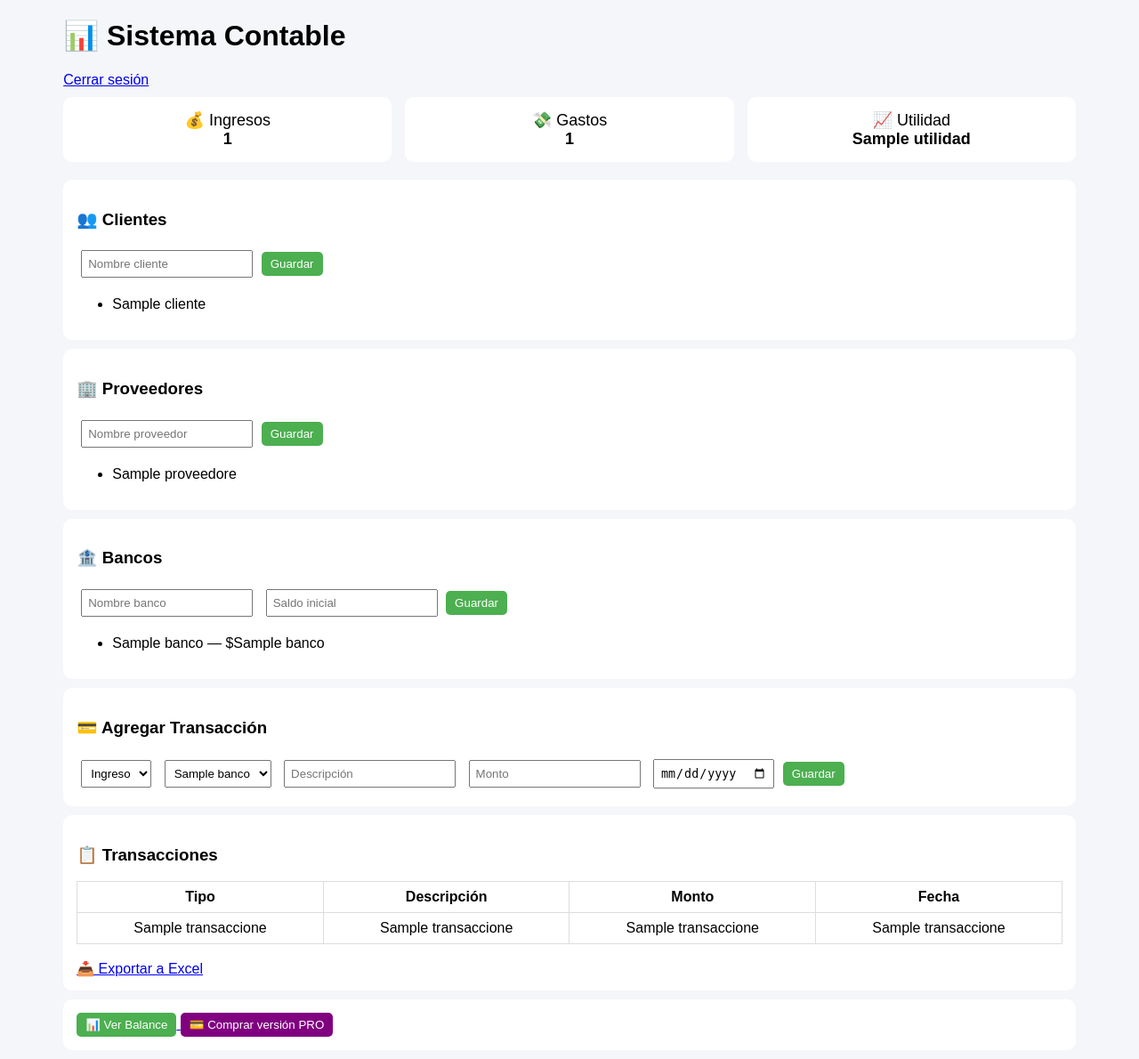
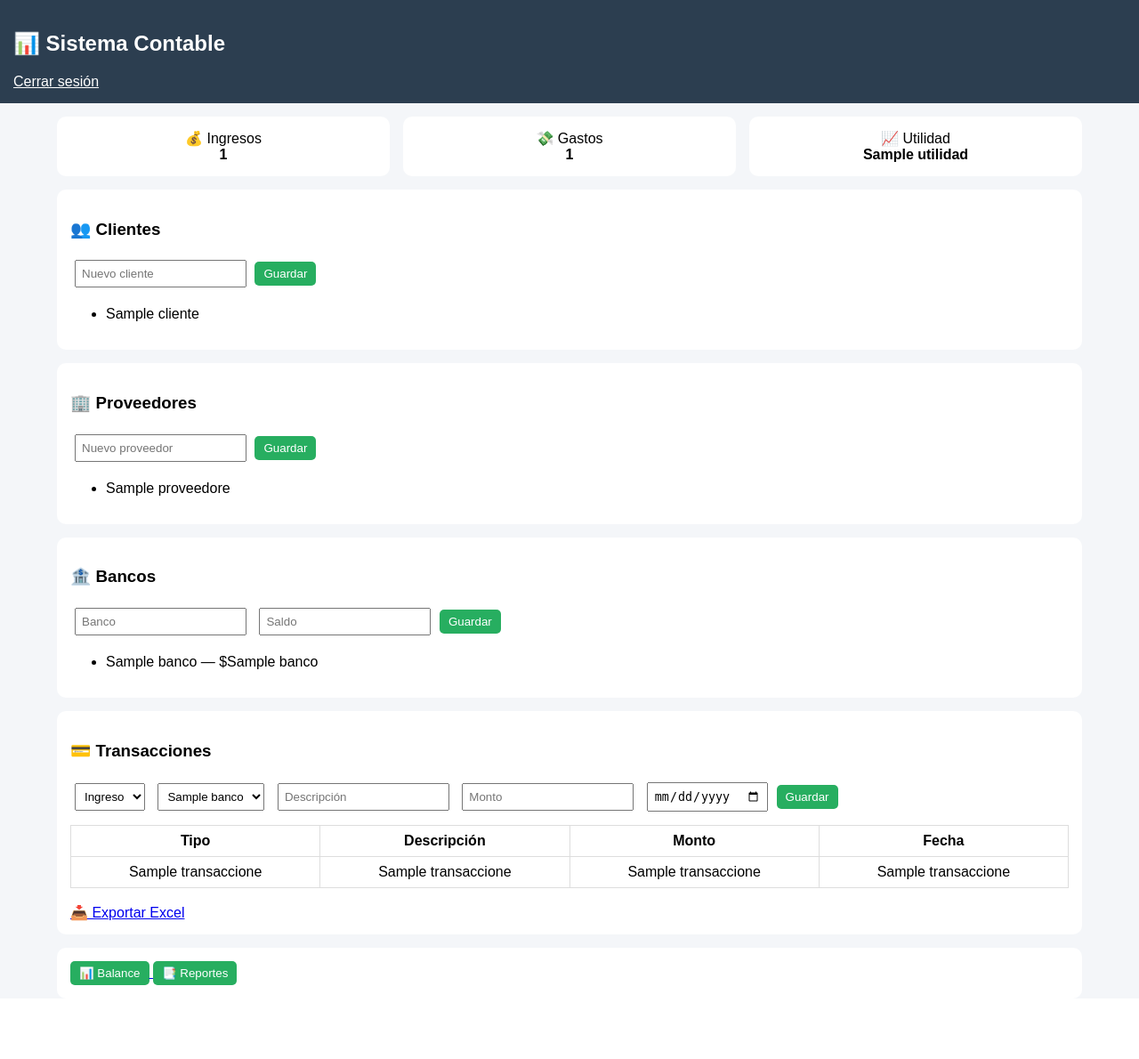
Before and after one commit to dannylix64-ops/sistema-contable, a Flask app: template templates/dashboard.html in a window 1280 px wide. Shown: the whole page at 89% size. After the commit the page ends 1107 px from the top, so only its background shows below. Run offline with Flask 3, Linux system fonts and the light colour scheme; the template is opened without the code that fills it: most values are stand-ins (such as "Sample title", 1, 10 or a date in 2020).

Commit message:
Update dashboard.html

```diff
--- a/templates/dashboard.html
+++ b/templates/dashboard.html
@@ -7,6 +7,13 @@
 body {
     font-family: Arial;
     background: #f4f6f9;
+    margin: 0;
+}
+
+.header {
+    background: #2c3e50;
+    color: white;
+    padding: 15px;
 }
 
 .container {
@@ -14,28 +21,25 @@ body {
     margin: auto;
 }
 
-h1 {
+.grid {
     display: flex;
-    align-items: center;
-    gap: 10px;
+    gap: 15px;
+    margin-top: 15px;
 }
 
 .card {
     background: white;
     padding: 15px;
-    margin: 10px 0;
     border-radius: 10px;
+    flex: 1;
+    text-align: center;
 }
 
-.grid {
-    display: flex;
-    gap: 15px;
-}
-
-.grid .card {
-    flex: 1;
-    text-align: center;
-    font-size: 18px;
+.section {
+    background: white;
+    padding: 15px;
+    border-radius: 10px;
+    margin-top: 15px;
 }
 
 input, select {
@@ -44,7 +48,7 @@ input, select {
 }
 
 button {
-    background: #4CAF50;
+    background: #27ae60;
     color: white;
     border: none;
     padding: 6px 10px;
@@ -70,16 +74,22 @@ th, td {
     padding: 8px;
     text-align: center;
 }
+
+.actions {
+    margin-top: 15px;
+}
 </style>
 
 </head>
 
 <body>
 
+<div class="header">
+<h2>📊 Sistema Contable</h2>
+<a href="/logout" style="color:white;">Cerrar sesión</a>
+</div>
+
 <div class="container">
-
-<h1>📊 Sistema Contable</h1>
-<a href="/logout">Cerrar sesión</a>
 
 <!-- RESUMEN -->
 <div class="grid">
@@ -89,11 +99,10 @@ th, td {
 </div>
 
 <!-- CLIENTES -->
-<div class="card">
+<div class="section">
 <h3>👥 Clientes</h3>
-
 <form method="POST" action="/cliente">
-<input name="nombre" placeholder="Nombre cliente">
+<input name="nombre" placeholder="Nuevo cliente">
 <button>Guardar</button>
 </form>
 
@@ -105,11 +114,10 @@ th, td {
 </div>
 
 <!-- PROVEEDORES -->
-<div class="card">
+<div class="section">
 <h3>🏢 Proveedores</h3>
-
 <form method="POST" action="/proveedor">
-<input name="nombre" placeholder="Nombre proveedor">
+<input name="nombre" placeholder="Nuevo proveedor">
 <button>Guardar</button>
 </form>
 
@@ -121,12 +129,11 @@ th, td {
 </div>
 
 <!-- BANCOS -->
-<div class="card">
+<div class="section">
 <h3>🏦 Bancos</h3>
-
 <form method="POST" action="/banco">
-<input name="nombre" placeholder="Nombre banco">
-<input name="saldo" placeholder="Saldo inicial">
+<input name="nombre" placeholder="Banco">
+<input name="saldo" placeholder="Saldo">
 <button>Guardar</button>
 </form>
 
@@ -138,17 +145,15 @@ th, td {
 </div>
 
 <!-- TRANSACCIONES -->
-<div class="card">
-<h3>💳 Agregar Transacción</h3>
+<div class="section">
+<h3>💳 Transacciones</h3>
 
 <form method="POST" action="/transaccion">
-
 <select name="tipo">
 <option value="ingreso">Ingreso</option>
 <option value="gasto">Gasto</option>
 </select>
 
-<!-- SELECTOR BANCO -->
 <select name="banco">
 {% for b in bancos %}
 <option value="{{b[0]}}">{{b[1]}}</option>
@@ -160,13 +165,7 @@ th, td {
 <input type="date" name="fecha">
 
 <button>Guardar</button>
-
 </form>
-</div>
-
-<!-- TABLA -->
-<div class="card">
-<h3>📋 Transacciones</h3>
 
 <table>
 <tr>
@@ -188,18 +187,18 @@ th, td {
 
 <br>
 
-<a href="/exportar">📥 Exportar a Excel</a>
+<a href="/exportar">📥 Exportar Excel</a>
 </div>
 
-<!-- BOTONES -->
-<div class="card">
+<!-- ACCIONES -->
+<div class="section actions">
 
 <a href="/balance">
-<button>📊 Ver Balance</button>
+<button>📊 Balance</button>
 </a>
 
-<a href="/pagar">
-<button style="background:purple;">💳 Comprar versión PRO</button>
+<a href="/reportes">
+<button>📑 Reportes</button>
 </a>
 
 </div>
```
